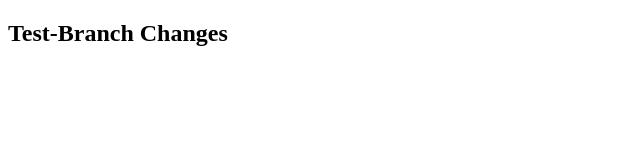
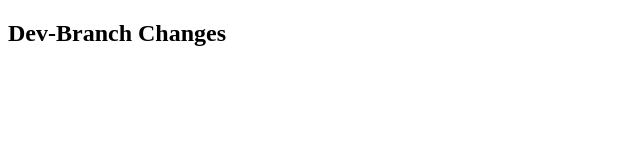
Before and after one commit to Kavishka15055/My-First-Repo, a plain HTML site: page index.html in a window 1280 px wide. Shown: the full height of the page, 0-640 px from the left. Drawn offline with Linux system fonts and the light colour scheme.

Commit message:
Update index.html

```diff
--- a/index.html
+++ b/index.html
@@ -6,6 +6,6 @@
     <title>Document</title>
 </head>
 <body>
-    <h2>Test-Branch Changes</h2>
+    <h2>Dev-Branch Changes</h2>
 </body>
 </html>
```
